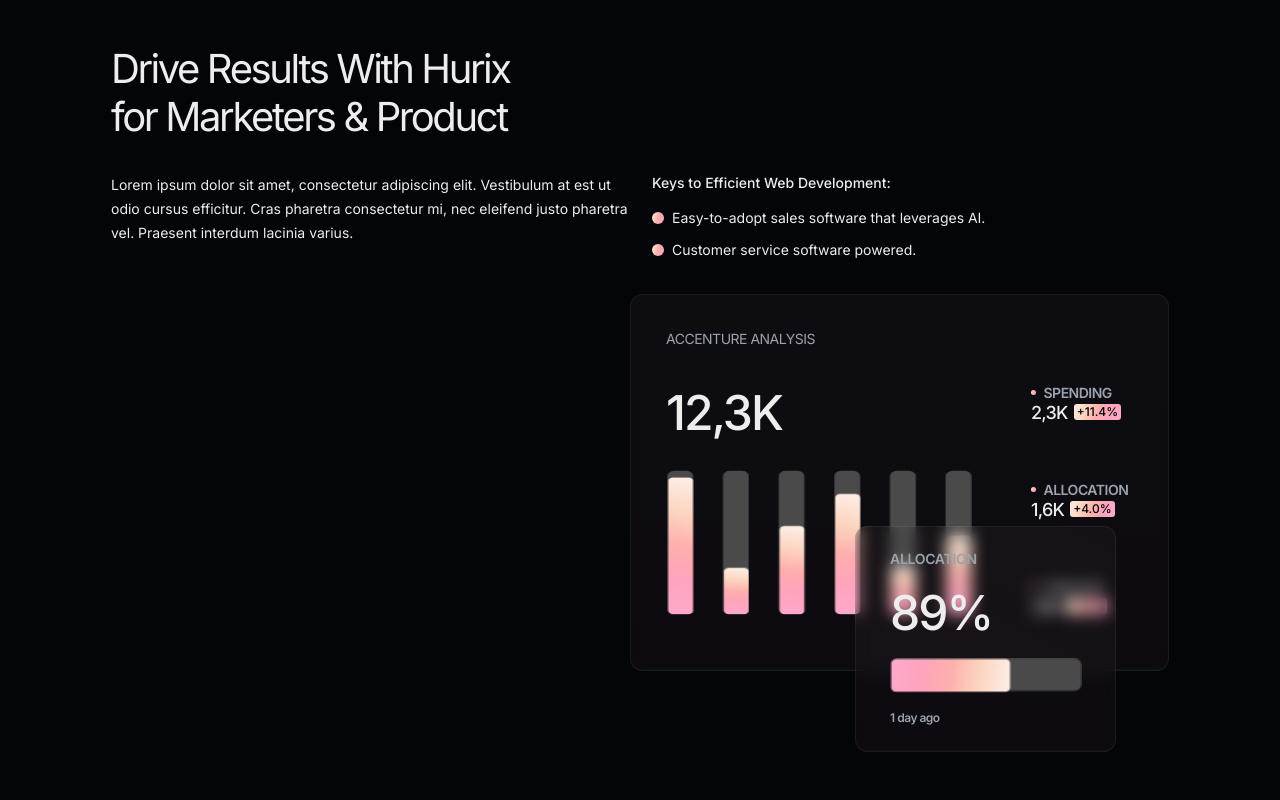
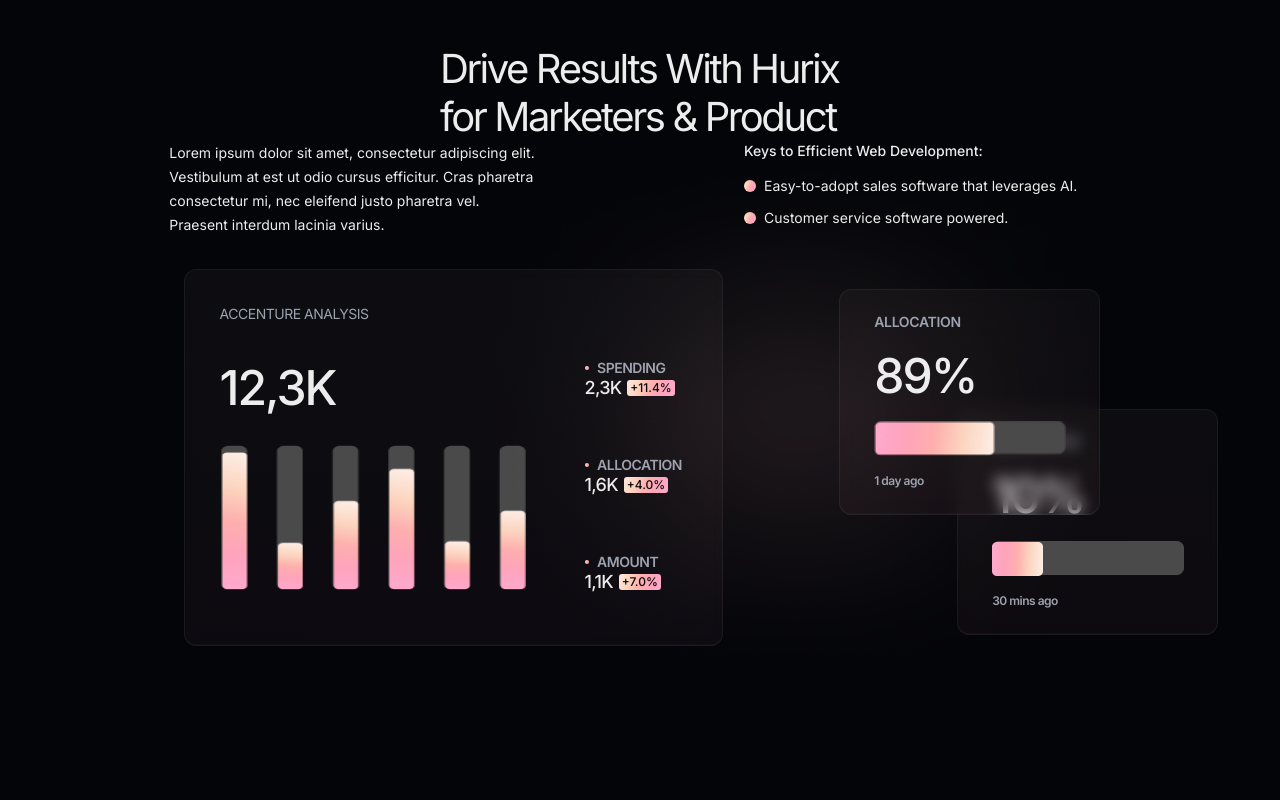
Before and after one commit to tuanloc-1708/hurix-saas, a Next.js app: page / in a window 1280 px wide. Shown: the part 1360-2160 px from the top of the page. Built offline with nearby package versions, Linux system fonts and the light colour scheme.

Commit message:
hot fix UI responsive

```diff
--- a/src/sections/drive-results/card/drive-result-card.tsx
+++ b/src/sections/drive-results/card/drive-result-card.tsx
@@ -12,7 +12,7 @@ export const result = [
 export default function DriveResultCard() {
   return (
     <div className="relative h-[400px]">
-      <div className=" absolute right-[0%] w-[408px] xl:w-[539px] p-[26px] xl:p-[35px] flex flex-col gap-[27px] xl:gap-[36px] bg-card ">
+      <div className=" absolute right-[0%] xl:right-[10%] 2xl:right-[43%] 3xl:right-[47%] w-[408px] xl:w-[539px] p-[26px] xl:p-[35px] flex flex-col gap-[27px] xl:gap-[36px] bg-card ">
         <span className="text-gray-400 text-[10px]/[129%] xl:text-[14px]/[129%] tracking-[-0.378px] xl:tracking-[-0.5px]">
           ACCENTURE ANALYSIS
         </span>
@@ -57,8 +57,17 @@ export default function DriveResultCard() {
           </div>
         </div>
       </div>
-
-      <div className="absolute top-[58%] right-[5%]  w-[167px] xl:w-[261px] h-[145px] xl:h-[226px] px-[21px] xl:px-[34px] py-[17px] xl:py-[23px] bg-card flex flex-col gap-2 xl:gap-4">
+      <Image
+        src="/img-png/tranparent-pink.png"
+        width={204}
+        height={700}
+        alt="Spending"
+        className="absolute 2xl:top-[-50%] 2xl:right-[13%] 3xl:right-[20%] w-[204px] h-[700px] rotate-90 2xl:w-[565px] 2xl:[179px]"
+        sizes="(min-width: 900px) 565px, 365px"
+        unoptimized
+      />
+      <div>
+        <div className="xl:z-10 absolute top-[58%] xl:top-[5%] right-[20%] xl:right-[15%] 3xl:right-[23%] 2xl:right-[11%] xl:w-[261px] xl:h-[226px] px-[21px] xl:px-[34px] py-[17px] xl:py-[23px] bg-card flex flex-col gap-2 xl:gap-4">
           <span className="text-[9px]/[128%] xl:text-gray-400 xl:text-[14px]/[129%] font-semibold tracking-[-0.32px]">
             ALLOCATION
           </span>
@@ -77,6 +86,27 @@ export default function DriveResultCard() {
             1 day ago
           </span>
         </div>
+
+        <div className="xl:z-0 hidden absolute xl:top-[35%] xl:right-[1%] 3xl:right-[15%]   2xl:flex xl:flex-col xl:w-[261px] xl:h-[226px] px-[21px] xl:px-[34px] py-[17px] xl:py-[23px] bg-card gap-2 xl:gap-4">
+          <span className="xl:text-gray-400 xl:text-[14px]/[129%] font-semibold tracking-[-0.32px]">
+            ALLOCATION
+          </span>
+          <span className="xl:text-[48px]/[121%] font-medium tracking-[-1.28px] xl:tracking-[-2px]">
+            10%
+          </span>
+          <Image
+            src="/img-png/allocate-10.png"
+            width={123}
+            height={23}
+            alt="allocate-graph"
+            className="min-w-[123px] h-[23px] xl:min-w-[192px] xl:min-h-[35px]"
+            sizes="(min-width: 768px) 193px, 123px"
+          />
+          <span className="text-gray-400 text-[7.678px]/[150%] xl:text-[12px]/[150%] tracking-[-0.32px] xl:tracking-[-0.5px] font-semibold">
+            30 mins ago
+          </span>
+        </div>
+      </div>
     </div>
   );
 }
--- a/src/sections/drive-results/view/drive-result-view.tsx
+++ b/src/sections/drive-results/view/drive-result-view.tsx
@@ -8,23 +8,24 @@ export const keyEffect = [
 
 export default function DriveResultView() {
   return (
-    <div className="container md:px-[111px] xl:[222px] flex flex-col gap-8 justify-center">
-      <div className="">
-        <p className="xl:max-w-[400px] text-[40px]/[120%] tracking-[-2.4px] font-normal">
+    <div className="container md:px-[50px] xl:[222px] flex flex-col gap-8 justify-center">
+      <div className="flex flex-col items-center justify-center">
+        <div className="left-0">
+          <p className=" xl:max-w-[400px] text-[40px]/[120%] tracking-[-2.4px] font-normal">
             Drive Results With Hurix for Marketers & Product
           </p>
         </div>
-
-      <div className="flex flex-col xl:flex-row gap-6">
-        <p className="xl:flex-1 text-[14px]/[171%] font-normal">
-          Lorem ipsum dolor sit amet, consectetur adipiscing elit. Vestibulum at
-          est ut odio cursus efficitur. Cras pharetra consectetur mi, nec
+        <div className="flex flex-col md:flex-row gap-6 xl:gap-[15px] 2xl:gap-52">
+          <p className="xl:max-w-[400px] xl:flex-1 text-[14px]/[171%] font-normal">
+            Lorem ipsum dolor sit amet, consectetur adipiscing elit. Vestibulum
+            at est ut odio cursus efficitur. Cras pharetra consectetur mi, nec
             eleifend justo pharetra vel. Praesent interdum lacinia varius.
           </p>
           <div className="flex flex-col xl:flex-1 gap-3">
             <span className="text-[14px]/[145%] font-medium">
               Keys to Efficient Web Development:
             </span>
+
             <div className="flex flex-col gap-2">
               {keyEffect.map((text, index) => (
                 <div key={index} className="flex items-center gap-2">
@@ -35,6 +36,8 @@ export default function DriveResultView() {
             </div>
           </div>
         </div>
+      </div>
+
       <DriveResultCard />
     </div>
   );
--- a/tailwind.config.ts
+++ b/tailwind.config.ts
@@ -20,6 +20,7 @@ export default {
         md: "440px",
         xl: "768px",
         "2xl": "1024px",
+        "3xl": "1440px",
       },
       colors: {
         "white-text-gradient":
```
Also changed, not shown: public/img-png/allocate-10.png (renamed from public/img-png/allocate-10%.png), public/img-png/tranparent-pink.png (added). Lines whose indentation alone changed are shown as unchanged.
